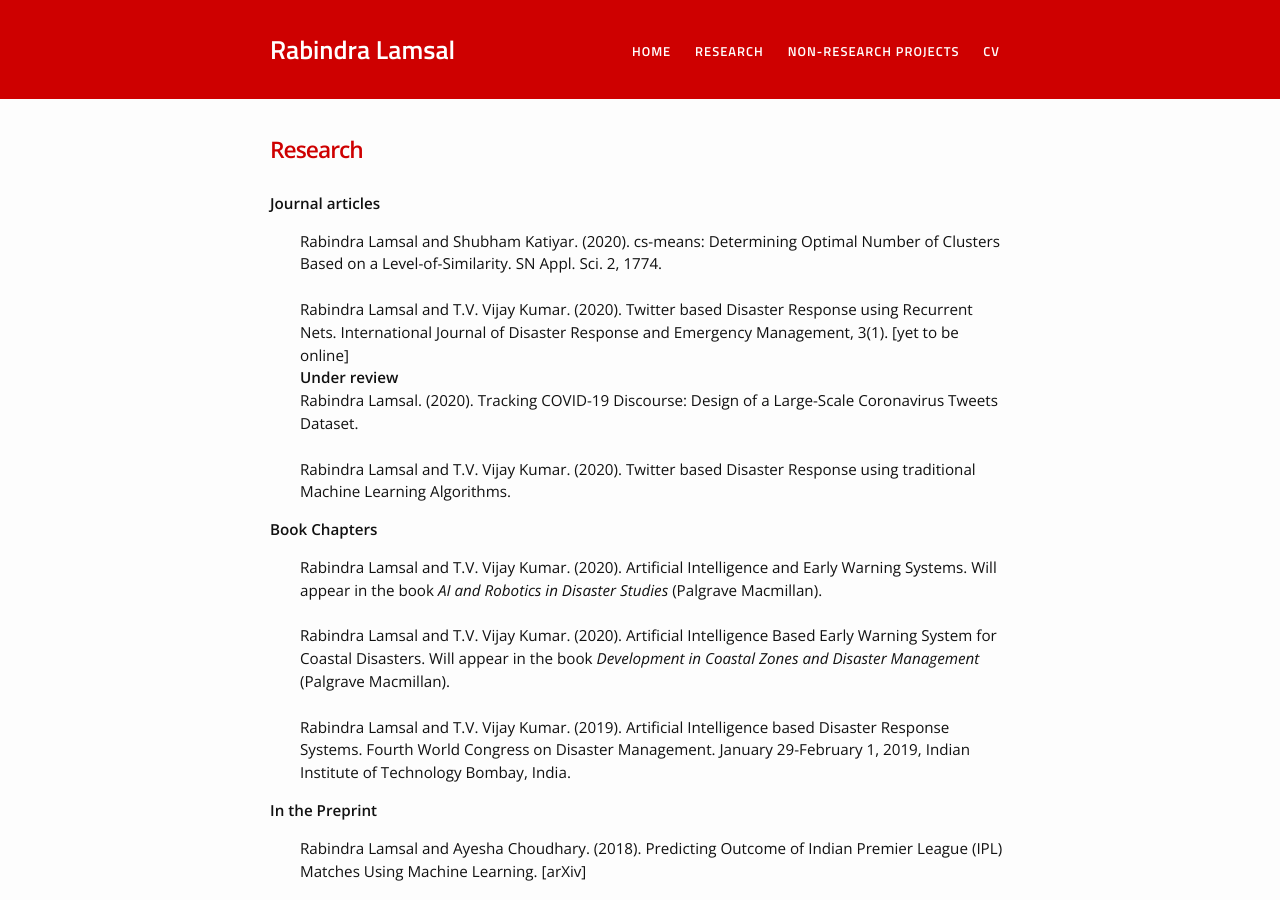
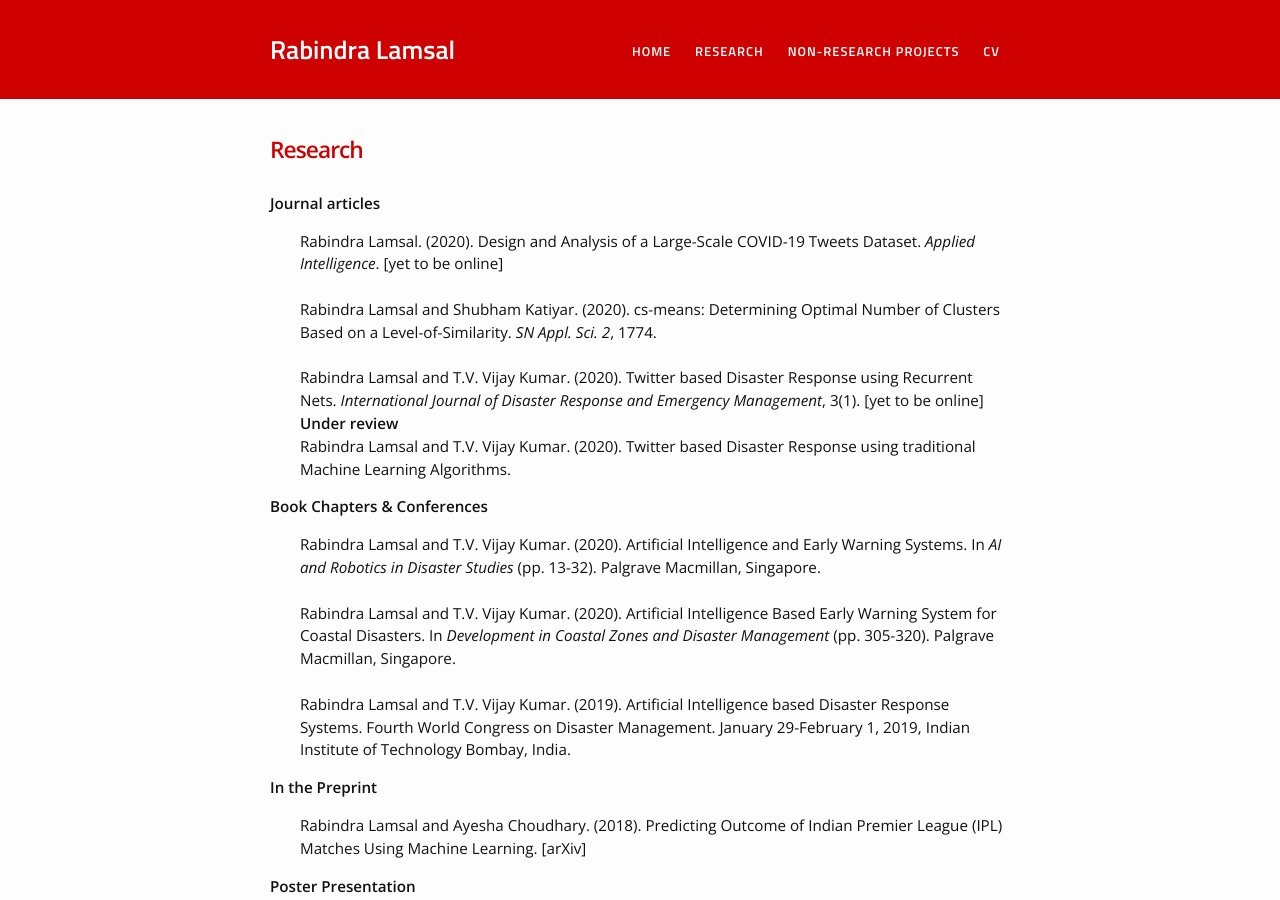
Before and after one commit to rabindralamsal/personal-site, a Jekyll site: the page built from research.md, in a window 1280 px wide and 900 px high. Built offline with Jekyll 4.4.1, drawn with Linux system fonts in a browser that asks for light colours.

Commit message:
Update research.md

```diff
--- a/research.md
+++ b/research.md
@@ -5,26 +5,24 @@ title: Research
 ---
 <b>Journal articles</b>
 <ul>
+Rabindra Lamsal. (2020). Design and Analysis of a Large-Scale COVID-19 Tweets Dataset. <em>Applied Intelligence</em>. [yet to be online]<br><br>
 
-Rabindra Lamsal and Shubham Katiyar. (2020). cs-means: Determining Optimal Number of Clusters Based on a Level-of-Similarity. SN Appl. Sci. 2, 1774.<br><br>
+Rabindra Lamsal and Shubham Katiyar. (2020). cs-means: Determining Optimal Number of Clusters Based on a Level-of-Similarity. <em>SN Appl. Sci. 2</em>, 1774.<br><br>
 
-Rabindra Lamsal and T.V. Vijay Kumar. (2020). Twitter based Disaster Response using Recurrent Nets. International Journal of Disaster Response and Emergency Management, 3(1). [yet to be online]<br>
+Rabindra Lamsal and T.V. Vijay Kumar. (2020). Twitter based Disaster Response using Recurrent Nets. <em>International Journal of Disaster Response and Emergency Management</em>, 3(1). [yet to be online]<br>
 
 <b>Under review</b><br>
-Rabindra Lamsal. (2020). Tracking COVID-19 Discourse: Design of a Large-Scale Coronavirus Tweets Dataset.<br><br>
 Rabindra Lamsal and T.V. Vijay Kumar. (2020). Twitter based Disaster Response using traditional Machine Learning Algorithms.
 
 </ul>
 
-<b>Book Chapters</b>
+<b>Book Chapters & Conferences</b>
 
 <ul>
 
-Rabindra Lamsal and T.V. Vijay Kumar. (2020). Artificial Intelligence and Early Warning Systems. Will appear in the book <em>AI and Robotics in Disaster Studies</em>
-(Palgrave Macmillan).<br><br>
+Rabindra Lamsal and T.V. Vijay Kumar. (2020). Artificial Intelligence and Early Warning Systems. In <em>AI and Robotics in Disaster Studies</em> (pp. 13-32). Palgrave Macmillan, Singapore.<br><br>
 
-Rabindra Lamsal and T.V. Vijay Kumar. (2020). Artificial Intelligence Based Early Warning System for Coastal Disasters. Will appear in the book <em>Development in
-Coastal Zones and Disaster Management</em> (Palgrave Macmillan).<br><br>
+Rabindra Lamsal and T.V. Vijay Kumar. (2020). Artificial Intelligence Based Early Warning System for Coastal Disasters. In <em>Development in Coastal Zones and Disaster Management</em> (pp. 305-320). Palgrave Macmillan, Singapore.<br><br>
 
 Rabindra Lamsal and T.V. Vijay Kumar. (2019). Artificial Intelligence based Disaster Response Systems. Fourth World Congress on Disaster Management. January 29-February 1, 2019, Indian Institute of Technology Bombay, India.
 
```
